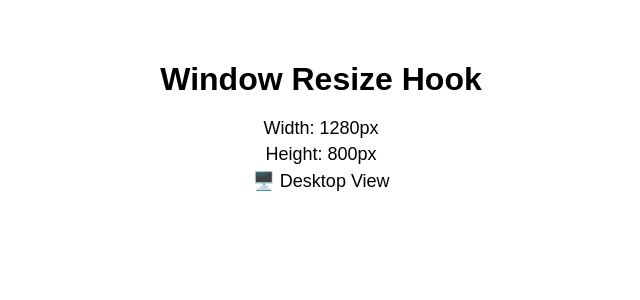
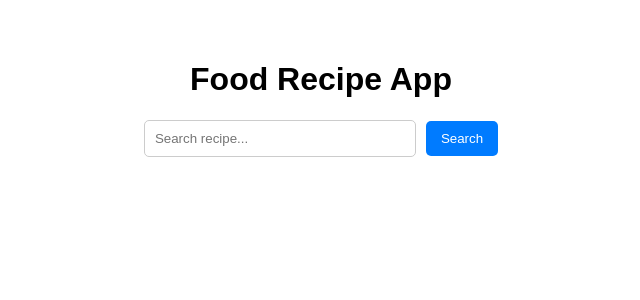
Before and after one commit to gmsijan1/react-practice-component, a React (Vite) app: page / in a window 1280 px wide. Shown: the top 300 px of the page, without its empty margins (319-959 px from the left). Built offline with nearby package versions, Linux system fonts and the light colour scheme.

Commit message:
feat: add FoodRecipeApp compionent with API fetch

```diff
--- a/src/App.jsx
+++ b/src/App.jsx
@@ -1,9 +1,10 @@
 //import ScrollTopBottom from "./components/ScrollTopBottom";
 //import ModalPopup from "./components/Click-Outside/modalPopup";
-import ResponsiveDemo from "./components/Responsive/ResponsiveDemo";
+//import ResponsiveDemo from "./components/Responsive/ResponsiveDemo";
+import FoodRecipeApp from "./components/FoodRecipe";
 
 function App() {
-  return <ResponsiveDemo />;
+  return <FoodRecipeApp />;
 }
 
 export default App;
--- /dev/null
+++ b/src/components/FoodRecipe/index.jsx
@@ -0,0 +1,63 @@
+import { useState } from "react";
+import "./style.css";
+
+export default function FoodRecipeApp() {
+  const [query, setQuery] = useState("");
+  const [recipes, setRecipes] = useState([]);
+  const [error, setError] = useState("");
+
+  const fetchRecipes = async () => {
+    if (!query) return;
+
+    try {
+      setError("");
+      const res = await fetch(
+        `https://www.themealdb.com/api/json/v1/1/search.php?s=${query}`,
+      );
+      const data = await res.json();
+
+      if (!data.meals) {
+        setRecipes([]);
+        setError("No recipes found!");
+        return;
+      }
+
+      setRecipes(data.meals);
+    } catch (err) {
+      setError("Something went wrong");
+    }
+  };
+
+  return (
+    <div className="recipe-container">
+      <h1>Food Recipe App</h1>
+
+      <div className="search-group">
+        <input
+          type="text"
+          placeholder="Search recipe..."
+          value={query}
+          onChange={(e) => setQuery(e.target.value)}
+        />
+        <button onClick={fetchRecipes}>Search</button>
+      </div>
+
+      {error && <p className="error">{error}</p>}
+
+      <div className="recipe-grid">
+        {recipes.map((meal) => (
+          <div key={meal.idMeal} className="recipe-card">
+            <img src={meal.strMealThumb} alt={meal.strMeal} />
+            <h2>{meal.strMeal}</h2>
+            <p>
+              <strong>Category:</strong> {meal.strCategory}
+            </p>
+            <a href={meal.strYoutube} target="_blank" rel="noopener noreferrer">
+              Watch Video
+            </a>
+          </div>
+        ))}
+      </div>
+    </div>
+  );
+}
--- /dev/null
+++ b/src/components/FoodRecipe/style.css
@@ -0,0 +1,68 @@
+.recipe-container {
+  padding: 40px;
+  text-align: center;
+  font-family: Arial, sans-serif;
+}
+
+.search-group {
+  margin-bottom: 20px;
+}
+
+.search-group input {
+  padding: 10px;
+  width: 250px;
+  border: 1px solid #ccc;
+  border-radius: 5px;
+}
+
+.search-group button {
+  padding: 10px 15px;
+  margin-left: 10px;
+  border: none;
+  background-color: #007bff;
+  color: white;
+  border-radius: 5px;
+  cursor: pointer;
+  transition: background-color 0.2s;
+}
+
+.search-group button:hover {
+  background-color: #0056b3;
+}
+
+.error {
+  color: red;
+  margin-top: 10px;
+}
+
+.recipe-grid {
+  display: grid;
+  grid-template-columns: repeat(auto-fill, minmax(250px, 1fr));
+  gap: 20px;
+  margin-top: 30px;
+}
+
+.recipe-card {
+  border: 1px solid #ccc;
+  border-radius: 10px;
+  padding: 15px;
+  text-align: center;
+}
+
+.recipe-card img {
+  width: 100%;
+  border-radius: 10px;
+}
+
+.recipe-card h2 {
+  margin: 10px 0;
+}
+
+.recipe-card p {
+  margin: 5px 0;
+}
+
+.recipe-card a {
+  color: blue;
+  text-decoration: underline;
+}
```
